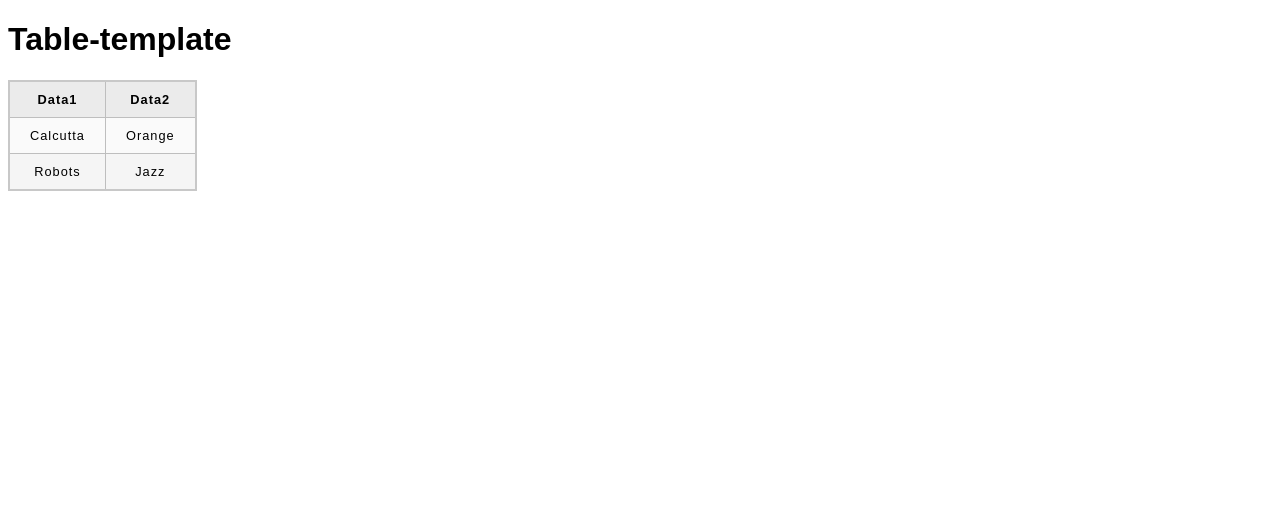
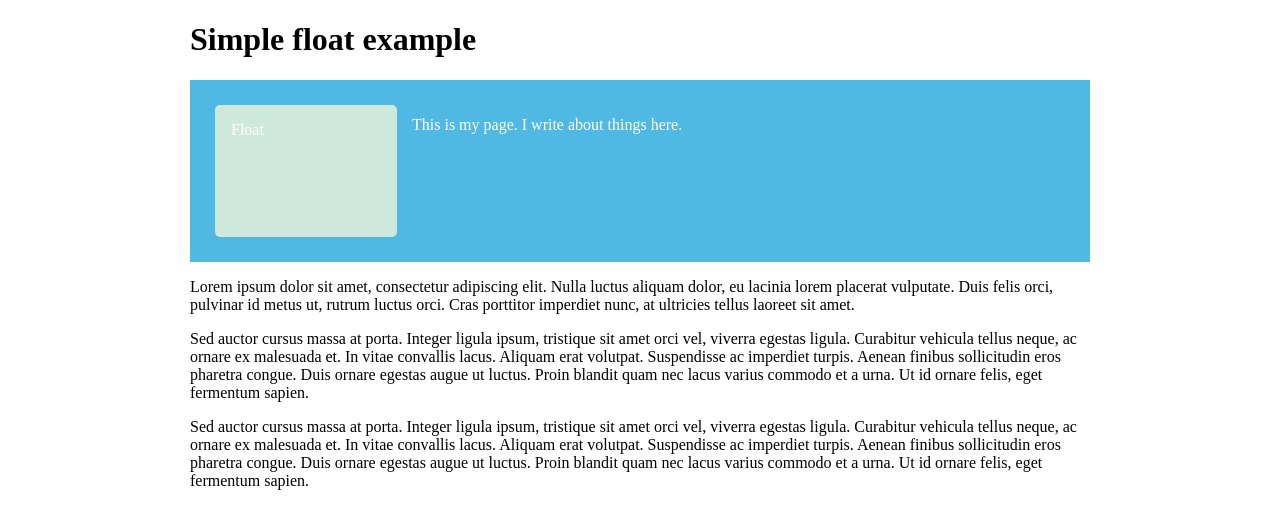
Before and after one commit to simrananand-2-11/web-practice-mdn, a plain HTML site: page index.html in a window 1280 px wide. Drawn offline with Linux system fonts and the light colour scheme.

Commit message:
Has floats part of CSS from MDN

```diff
--- a/index.html
+++ b/index.html
@@ -1,105 +1,68 @@
 <!DOCTYPE html>
-<html>
+<html lang="en-US">
 	<head>
 		<meta charset="utf-8">
-		<title>Table-template</title>
-		<link href="minimal-table.css" rel="stylesheet" type="text/css">
+		<title></title>
+		<style>
+			body
+			{
+			   width:90%;
+			   max-width: 900px;
+			   margin: 0 auto;
+			   font: 0.9r,/1.2 Arial, Helvetica, sans-serif;
+			}
+			.box
+			{
+				float: left;
+				margin: 15px;
+				width: 150px;
+				height: 100px;
+				border-radius: 5px;
+				background-color: rgb(207,232,220);
+				padding: 1em;
+			}
+
+			.special
+			{
+				background-color: rgb(79,185,227);
+				padding: 10px;
+				color: #fff;
+			}
+
+			.cleared
+			{
+				clear: left;
+				/*clear: right;*/
+				/*clear: both;*/
+			}
+
+			.wrapper
+			{
+				background-color: rgb(79,184,227);
+				padding: 10px;
+				color: #fff;
+				/*overflow: auto;*/
+				display: flow-root;
+			}
+			/*
+			.wrapper::after
+			{
+				content: " ";
+				clear: both;
+				display: block;
+			} */
+		</style>
 	</head>
 	<body>
-		<h1>Table-template</h1>
-		<!--<table>-->
-	<!--		<tr>
-				<td>&nbsp;</td>
-					<th scope="col">Knocky</th>
-					<th scope="col">Flor</th>
-					<th scope="col">Ella</th>
-					<th scope="col">Juan</th>
-			</tr>
-			<tr>
-				<th scope="row">Breed</th>
-				<td>Jack Russell</td>
-    <td>Poodle</td>
-    <td>Streetdog</td>
-    <td>Cocker Spaniel</td>
-  </tr>
-  <tr>
-    <th scope="row">Age</th>
-    <td>16</td>
-    <td>9</td>
-    <td>10</td>
-    <td>5</td>
-  </tr>
-  <tr>
-    <th scope="row">Owner</th>
-    <td>Mother-in-law</td>
-    <td>Me</td>
-    <td>Me</td>
-    <td>Sister-in-law</td>
-  </tr>
-  <tr>
-    <th scope="row">Eating Habits</th>
-    <td>Eats everyone's leftovers</td>
-    <td>Nibbles at food</td>
-    <td>Hearty eater</td>
-    <td>Will eat till he explodes</td>
-  </tr>-->
-			<!--<tr>
-        <th colspan="2">Animals</th>
-      </tr>
-      <tr>
-        <th colspan="2">Hippopotamus</th>
-      </tr>
-      <tr>
-        <th rowspan="2">Horse</th>
-        <td>Mare</td>
-      </tr>
-      <tr>
-        <td>Stallion</td>
-      </tr>
-      <tr>
-        <th colspan="2">Crocodile</th>
-      </tr>
-      <tr>
-        <th rowspan="2">Chicken</th>
-        <td>Hen</td>
-      </tr>
-      <tr>
-        <td>Rooster</td>
-      </tr>
-		</table>-->
+		<h1>Simple float example</h1>
+		<div class="wrapper">
+		<div class="box">Float</div>
+			<p class="special">This is my page. I write about things here.</p>
+		</div>
+			<p>Lorem ipsum dolor sit amet, consectetur adipiscing elit. Nulla luctus aliquam dolor, eu lacinia lorem placerat vulputate. Duis felis orci, pulvinar id metus ut, rutrum luctus orci. Cras porttitor imperdiet nunc, at ultricies tellus laoreet sit amet. </p>
 
-		<!--<table>
-  <tr>
-    <th>Data 1</th>
-    <th style="background-color: yellow">Data 2</th>
-  </tr>
-  <tr>
-    <td>Calcutta</td>
-    <td style="background-color: yellow">Orange</td>
-  </tr>
-  <tr>
-    <td>Robots</td>
-    <td style="background-color: yellow">Jazz</td>
-  </tr>
-</table>-->
+			<p>Sed auctor cursus massa at porta. Integer ligula ipsum, tristique sit amet orci vel, viverra egestas ligula. Curabitur vehicula tellus neque, ac ornare ex malesuada et. In vitae convallis lacus. Aliquam erat volutpat. Suspendisse ac imperdiet turpis. Aenean finibus sollicitudin eros pharetra congue. Duis ornare egestas augue ut luctus. Proin blandit quam nec lacus varius commodo et a urna. Ut id ornare felis, eget fermentum sapien.</p>
+			<p>Sed auctor cursus massa at porta. Integer ligula ipsum, tristique sit amet orci vel, viverra egestas ligula. Curabitur vehicula tellus neque, ac ornare ex malesuada et. In vitae convallis lacus. Aliquam erat volutpat. Suspendisse ac imperdiet turpis. Aenean finibus sollicitudin eros pharetra congue. Duis ornare egestas augue ut luctus. Proin blandit quam nec lacus varius commodo et a urna. Ut id ornare felis, eget fermentum sapien.</p>
 
-	<table>
-		<colgroup>
-			<col>
-			<col style="background-color:yellow" span="2">
-		</colgroup>
-		<tr>
-			<th>Data1</th>
-			<th>Data2</th>
-		</tr>
-		<tr>
-			<td>Calcutta</td>
-			<td>Orange</td>
-		</tr>
-		<tr>
-			<td>Robots</td>
-			<td>Jazz</td>
-		</tr>
-	</table>
 	</body>
 </html>
```
